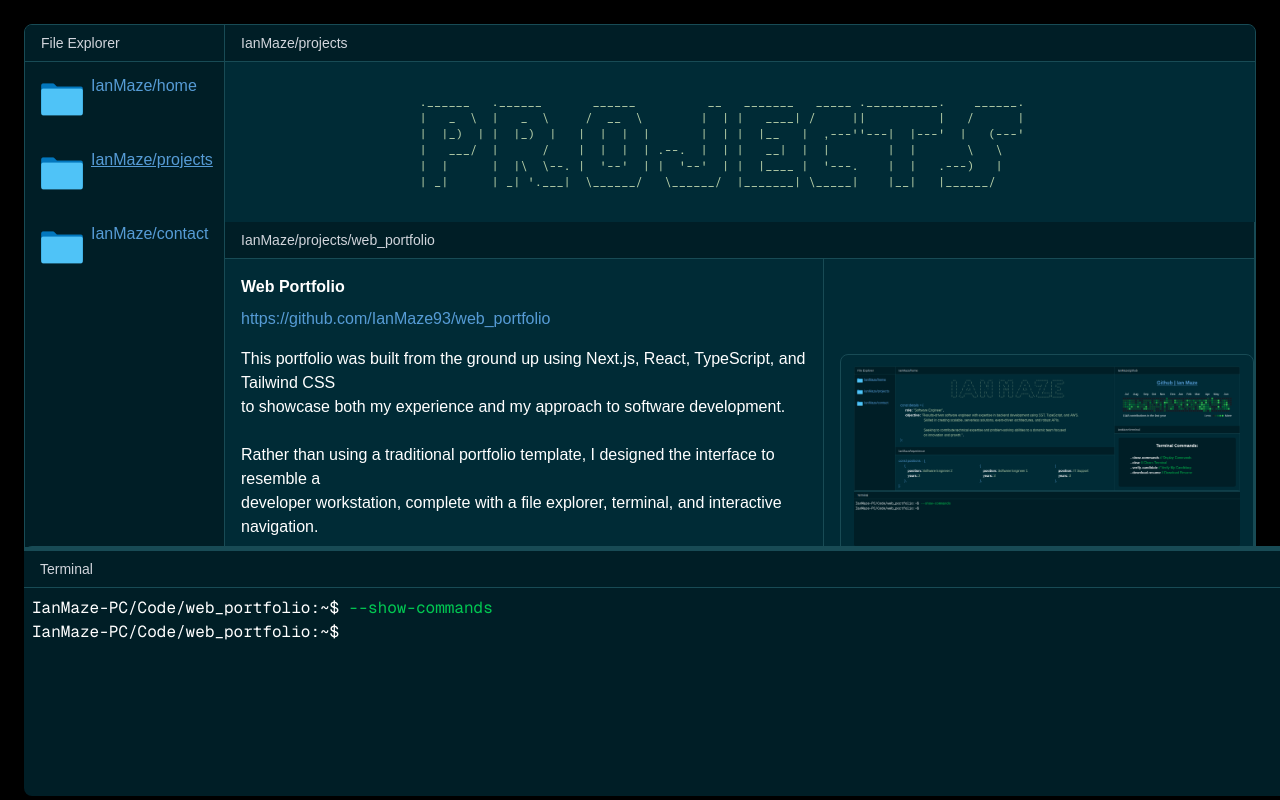
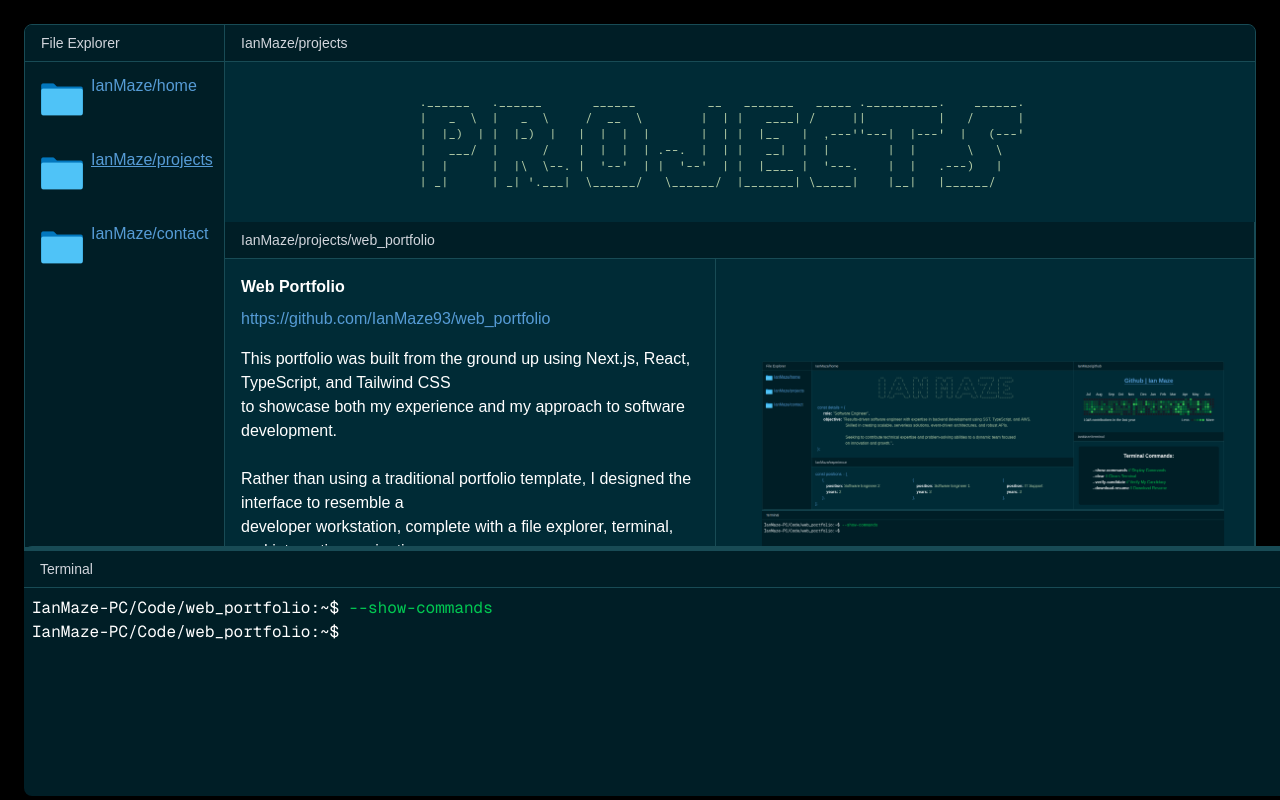
Before and after one commit to IanMaze93/web_portfolio, a Next.js app: page /projects in a window 1280 px wide. Built offline with nearby package versions, Linux system fonts and the light colour scheme.

Commit message:
feat(projects-page): [PW-4] page styling

```diff
--- a/components/projects/project.tsx
+++ b/components/projects/project.tsx
@@ -22,7 +22,7 @@ export function Project({
     <div className="border-r border-[#184b55]">
       <Label value={label} />
       <div className="flex">
-        <div className="mr-4 border-r border-[#184b55]">
+        <div className="flex-1 mr-4 border-r border-[#184b55]">
           <div className="m-4">
             <h1 className="font-bold mb-2">{name}</h1>
             <a className="text-[#569cd6]" href={githubLink}>
@@ -31,9 +31,9 @@ export function Project({
             <p className="mt-4 whitespace-pre-wrap">{description}</p>
           </div>
         </div>
-        <div className="w-1/2 flex items-center justify-center">
+        <div className="flex-1 flex justify-center items-center p-4">
           <Image
-            className="max-w-full h-auto border border-[#184b55] rounded-lg p-2"
+            className="rounded-lg p-2 max-w-full h-auto"
             src={imageSrc}
             alt={imageAlt}
             width={800}
```
